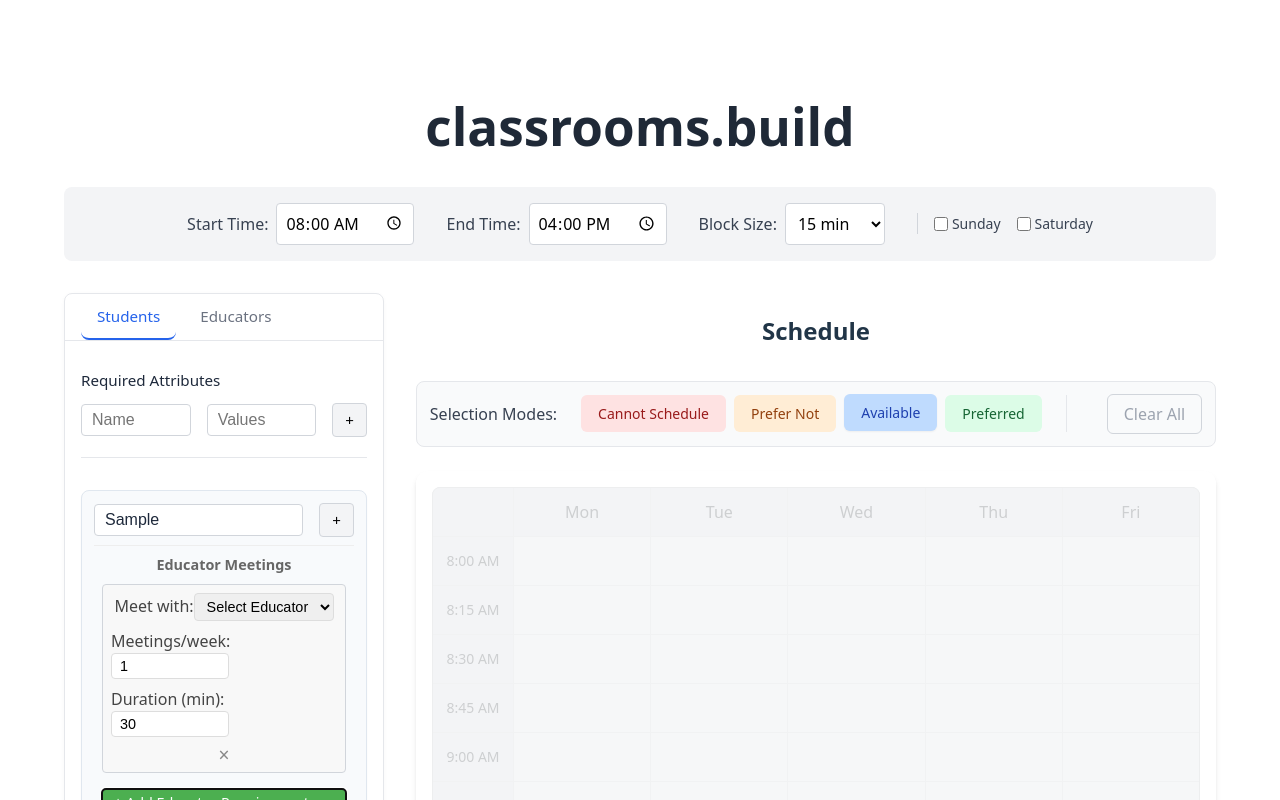
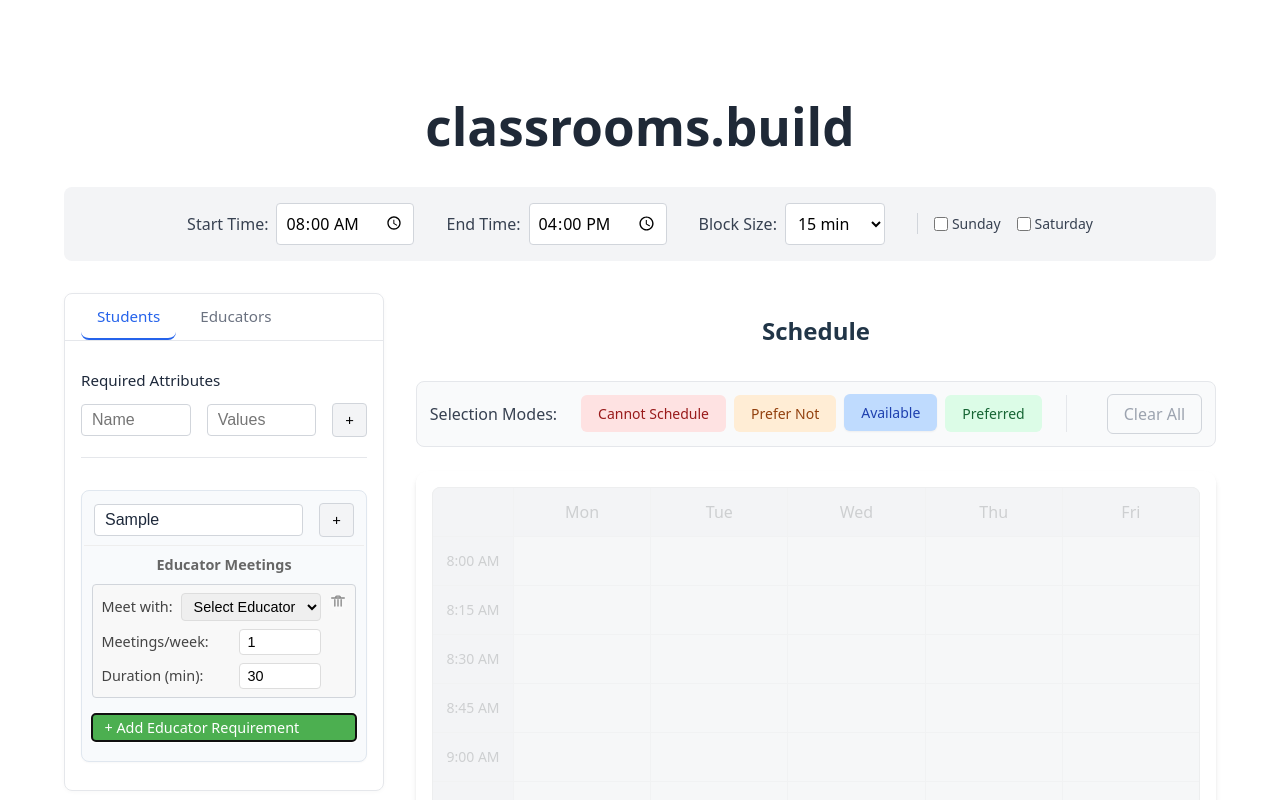
Before and after one commit to ParkMyCar/classrooms.build, a React (Vite) app in the folder frontend/: page / in a window 1280 px wide. Both pictures are taken after typing "Sample" into the empty fields and a click on the button "+ Add Educator Requirement". Shown: the top 800 px of the page. Built offline with nearby package versions, Linux system fonts and the light colour scheme.

Commit message:
fix some stylings

```diff
--- a/frontend/src/components/PeopleList/PeopleList.module.css
+++ b/frontend/src/components/PeopleList/PeopleList.module.css
@@ -374,29 +374,59 @@
 .educator-requirement {
   display: flex;
   align-items: center;
-  flex-direction: column;
   border: 1px solid #d1d5db;
   border-radius: 4px;
   gap: 0.5rem;
-  padding: 0.25rem 0;
+  position: relative;
+  transition: all 0.2s ease;
 }
+
+.educator-requirement:has(.educator-requirement-remove-btn:hover),
+.educator-requirement.delete-hover {
+  background: #fee2e2;
+  border-color: #ef4444;
+  box-shadow: 0 2px 8px rgba(239,68,68,0.08);
+}
+
+.educator-requirement-remove-btn {
+  display: flex;
+  padding: 0;
+  margin-bottom: auto;
+  color: #888;
+  transition: color 0.2s ease;
+  border: none;
+}
+
+.educator-requirement-remove-btn:hover svg path {
+  stroke: #dc2626;
+}
+
+.educator-requirement-items {
+  display: flex;
+  flex-direction: column;
+  align-items: center;
+  gap: 0.5rem;
+  width: 100%;
+}
+
+.educator-requirement-item {
+  display: flex;
+  align-items: center;
+  justify-content: space-between;
+  gap: 0.5rem;
+  width: 100%;
+}
+
+.educator-requirement-title {
+  display: flex;
+  font-size: 0.9rem;
+  white-space: nowrap;
+  min-width: fit-content;
+}
+
 
 .educator-requirement span {
   color: #444;
-}
-
-.educator-requirement .remove-btn {
-  background: none;
-  border: none;
-  color: #888;
-  cursor: pointer;
-  padding: 0 0.25rem;
-  font-size: 1.2rem;
-  line-height: 1;
-}
-
-.educator-requirement .remove-btn:hover {
-  color: #ff4444;
 }
 
 .add-educator-requirement {
@@ -417,7 +447,7 @@
 }
 
 .add-educator-requirement input[type="number"] {
-  width: 100px;
+  width: 64px;
 }
 
 .add-educator-requirement button {
@@ -469,19 +499,17 @@
 }
 
 .educator-requirements .educator-requirement input[type="number"] {
-  width: 100px;
+  width: 64px;
 }
 
 .educator-requirements .educator-requirement .remove-btn {
-  background: none;
+  margin-top: 0.5rem;
+  padding: 0.25rem 0.75rem;
+  background: #dc2626;
+  color: white;
   border: none;
-  color: #888;
+  border-radius: 4px;
   cursor: pointer;
-  padding: 0 0.25rem;
-  font-size: 1.2rem;
-  line-height: 1;
+  font-size: 0.9rem;
+  width: 100%;
 }
-
-.educator-requirements .educator-requirement .remove-btn:hover {
-  color: #ff4444;
-}
--- a/frontend/src/components/PeopleList/Students.tsx
+++ b/frontend/src/components/PeopleList/Students.tsx
@@ -350,8 +350,11 @@ export const Students: React.FC<StudentsProps> = ({
                 </h4>
                 {newEducatorRequirements.map((req, index) => (
                   <div key={index} className={styles["educator-requirement"]}>
-                    <span>
-                      <span>Meet with:</span>
+                    <span className={styles["educator-requirement-items"]}>
+                      <span className={styles["educator-requirement-item"]}>
+                        <span className={styles["educator-requirement-title"]}>
+                          Meet with:
+                        </span>
                         <select
                           value={req.educatorId}
                           onChange={(e) =>
@@ -371,8 +374,10 @@ export const Students: React.FC<StudentsProps> = ({
                           ))}
                         </select>
                       </span>
-                    <span>
-                      <span>Meetings/week:</span>
+                      <span className={styles["educator-requirement-item"]}>
+                        <span className={styles["educator-requirement-title"]}>
+                          Meetings/week:
+                        </span>
                         <input
                           type="number"
                           min="1"
@@ -389,8 +394,10 @@ export const Students: React.FC<StudentsProps> = ({
                           required
                         />
                       </span>
-                    <span>
-                      <span>Duration (min):</span>
+                      <span className={styles["educator-requirement-item"]}>
+                        <span className={styles["educator-requirement-title"]}>
+                          Duration (min):
+                        </span>
                         <input
                           type="number"
                           min="5"
@@ -407,12 +414,28 @@ export const Students: React.FC<StudentsProps> = ({
                           required
                         />
                       </span>
+                    </span>
                     <button
                       type="button"
-                      className={styles["remove-btn"]}
+                      className={styles["educator-requirement-remove-btn"]}
                       onClick={() => handleRemoveEducatorRequirement(index)}
+                      aria-label="Remove requirement"
                     >
-                      ×
+                      <svg
+                        width="18"
+                        height="18"
+                        viewBox="0 0 20 20"
+                        fill="none"
+                        xmlns="http://www.w3.org/2000/svg"
+                      >
+                        <path
+                          d="M6.5 7.5V14.5M10 7.5V14.5M13.5 7.5V14.5M3 5.5H17M8.5 3.5H11.5C12.0523 3.5 12.5 3.94772 12.5 4.5V5.5H7.5V4.5C7.5 3.94772 7.94772 3.5 8.5 3.5Z"
+                          stroke="#888"
+                          strokeWidth="1.5"
+                          strokeLinecap="round"
+                          strokeLinejoin="round"
+                        />
+                      </svg>
                     </button>
                   </div>
                 ))}
@@ -509,7 +532,7 @@ export const Students: React.FC<StudentsProps> = ({
                             );
                           }}
                         >
-                          ×
+                          - Remove Requirement
                         </button>
                       </li>
                     );
```
Lines whose indentation alone changed are shown as unchanged.
